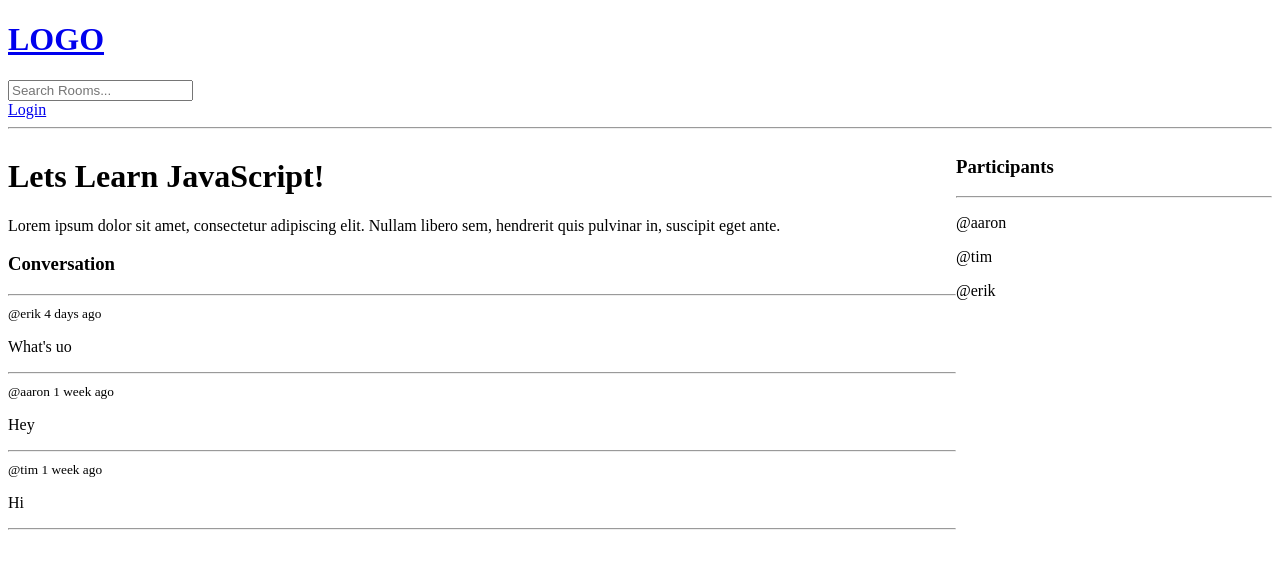
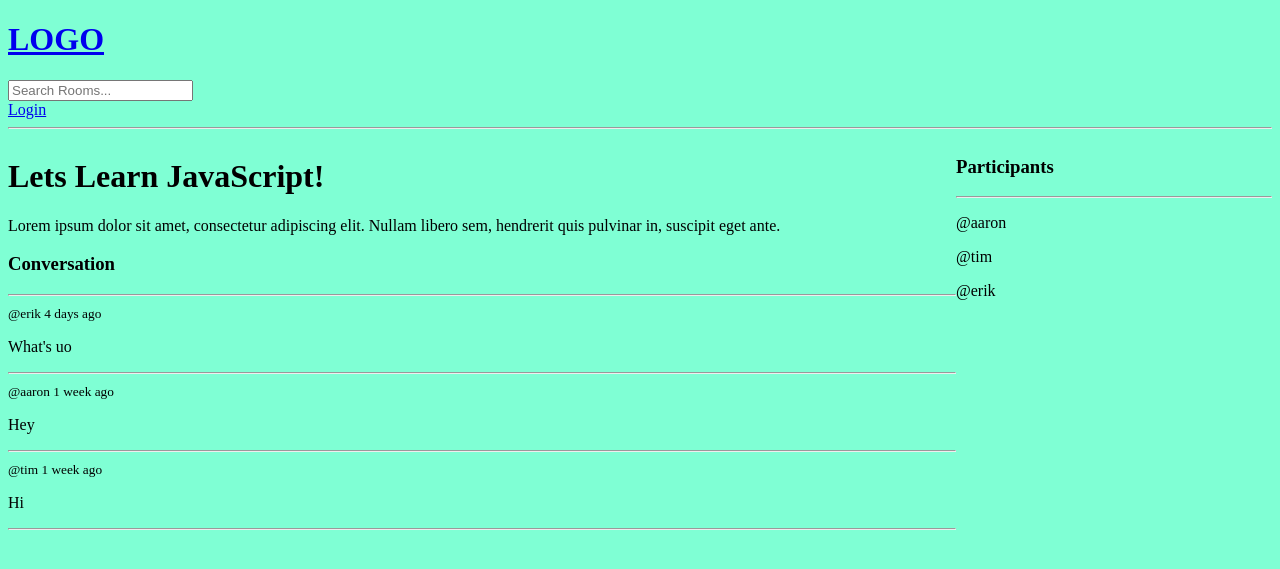
Before and after one commit to aaronmug/studybud, a Django app: page /room/1/ in a window 1280 px wide. Shown: the top 569 px of the page. Run offline with Django 4.2, Linux system fonts and the light colour scheme; data comes from the database, SQL or seed files in the repository.

Commit message:
Static Commit

```diff
--- /dev/null
+++ b/studybud/static/styles/main.css
@@ -0,0 +1,3 @@
+body{
+    background-color: aquamarine;
+}
--- a/studybud/studybud/settings.py
+++ b/studybud/studybud/settings.py
@@ -121,6 +121,12 @@ USE_TZ = True
 
 STATIC_URL = 'static/'
 
+STATICFILES_DIRS = [
+    BASE_DIR / 'static'
+]
+
+#STATIC_ROOT =
+
 # Default primary key field type
 # https://docs.djangoproject.com/en/4.1/ref/settings/#default-auto-field
 
--- a/studybud/templates/main.html
+++ b/studybud/templates/main.html
@@ -1,10 +1,12 @@
 <!DOCTYPE html>
+{% load static %}
 <html lang="en">
 <head>
     <meta charset="UTF-8">
     <meta http-equiv="X-UA-Compatible" content="IE=edge">
     <meta name="viewport" content="width=device-width, initial-scale=1.0">
     <title>StudyBud</title>
+    <link rel="stylesheet" type="text/css" media="screen" href="{% static 'styles/main.css' %}">
 </head>
 <body>
     {% include 'navbar.html' %}
@@ -17,6 +19,8 @@
     </ul>
     {% endif %}
 
+    <!-- <img src="{% static 'images/city.jpg' %}" alt=""> -->
+
     {% block content %}
 
     {% endblock content %}
```
Also changed, not shown: studybud/static/images/city.jpg (added).
